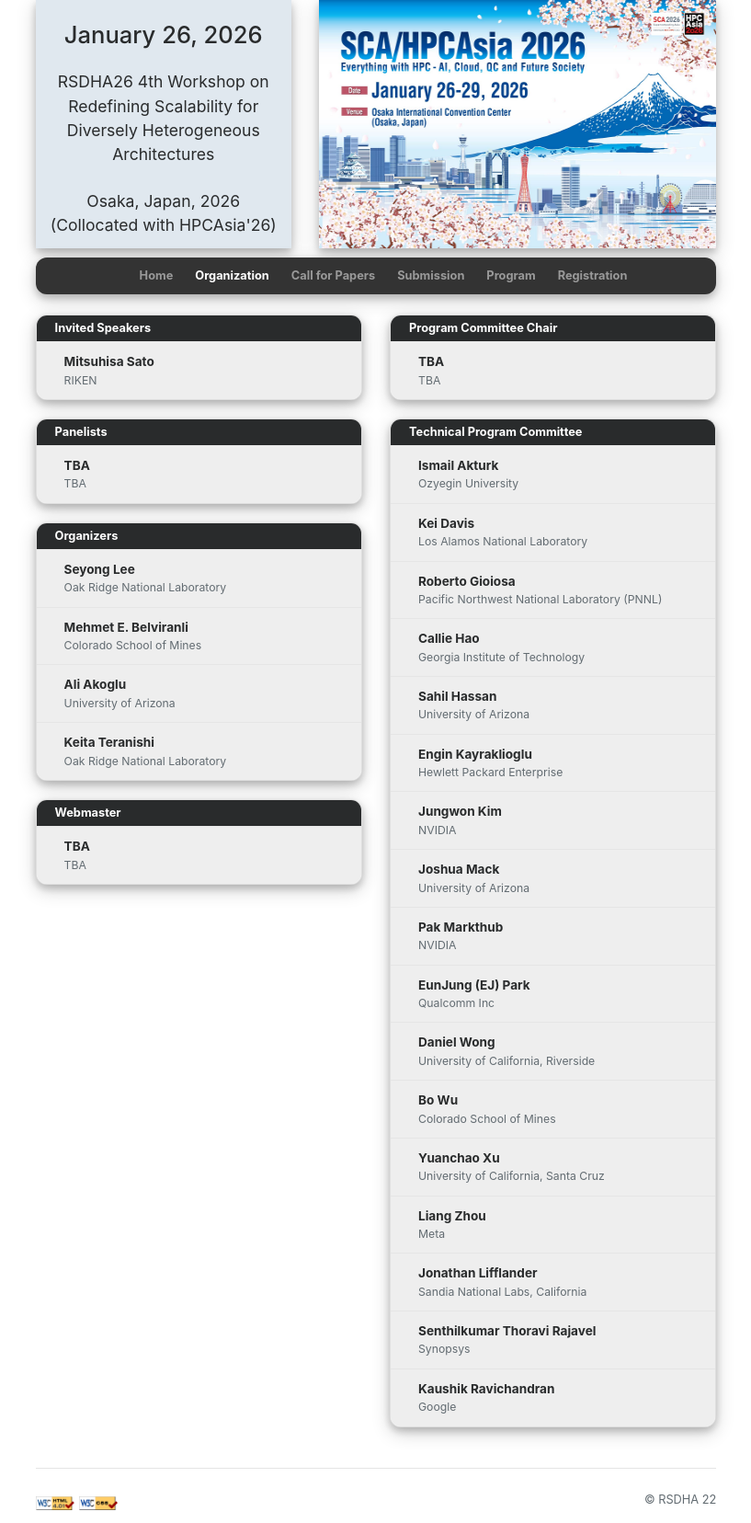
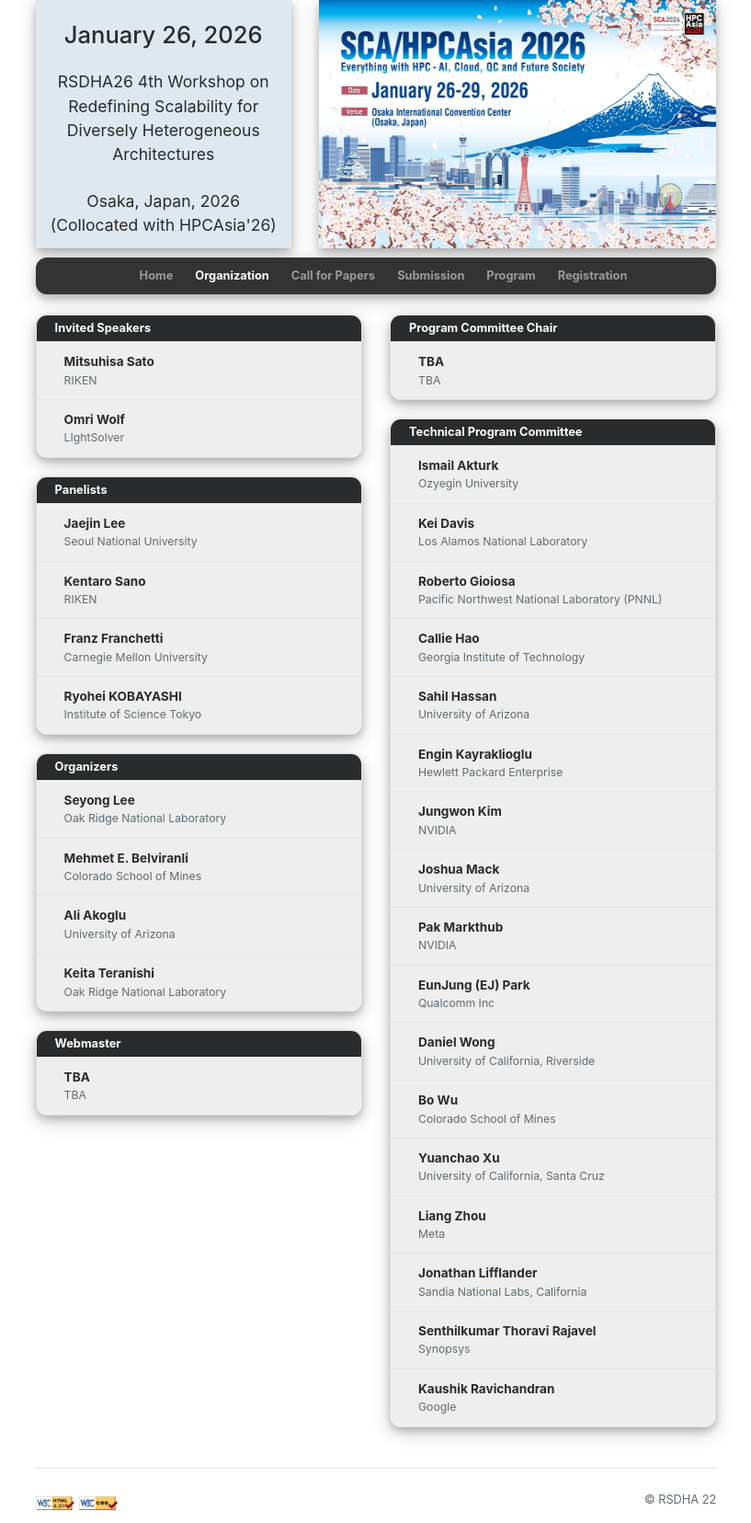
Before and after one commit to hpsslab/rsdha-26, a Jekyll site: the page built from organization.html, in a window 1280 px wide. Shown: the whole page at 92% size, without its empty margins (231-1048 px from the left). Built offline with Jekyll 4.4.1, drawn with Linux system fonts in a browser that asks for light colours; nearby versions of some CDN libraries.

Commit message:
Add missing info.

```diff
--- a/_data/conference.yml
+++ b/_data/conference.yml
@@ -95,6 +95,17 @@
 keynote_speakers:
   - name: Mitsuhisa Sato
     org: RIKEN
+  - name: Omri Wolf
+    org: LIghtSolver
+panelists:
+  - name: Jaejin Lee
+    org: Seoul National University
+  - name: Kentaro Sano
+    org: RIKEN
+  - name: Franz Franchetti
+    org: Carnegie Mellon University
+  - name: Ryohei KOBAYASHI
+    org: Institute of Science Tokyo
 #steering_committees:
 #  - name: Ulya Karpuzcu
 #    org:  University of Minnesota, Twin Cities
--- a/_data/schedule.yml
+++ b/_data/schedule.yml
@@ -13,7 +13,7 @@
     title: "Keynote 1"
     type: "presentation"
     events:
-      - title: "TBD"
+      - title: "Programming models for HPC-GPU-QPU hybrid computing"
         speakers: "Mitsuhisa Sato (RIKEN)"
   - startTime: "10:45am"
     endTime: "11:15am"
--- a/index.html
+++ b/index.html
@@ -27,7 +27,7 @@
                 <a href="https://www.sca-hpcasia2026.jp/"> HPCAsia'26</a>.
             </p>
 
-            <p> <a href=""> Official HPCAsia'26 RSDHA 2026 session webpage</a> </p>
+            <p> <a href="https://www.sca-hpcasia2026.jp/program.html"> Official HPCAsia'26 RSDHA 2026 session webpage</a> </p>
 
             <p> "Scalable computing" has governed another dimension. Contrary to the traditional
                 definition, which is often proportional to the total number of nodes or transistors working collaboratively to compute a given
--- a/organization.html
+++ b/organization.html
@@ -27,8 +27,8 @@
             <!--######### Steering ##########-->
             <div class="card">
                 <div class="card-header text-white bg-inverse"><strong>Panelists</strong></div>
-                {% if site.data.conference.steering_committees %}
-                {% for committee in site.data.conference.steering_committees %}
+                {% if site.data.conference.panelists %}
+                {% for committee in site.data.conference.panelists %}
                 <div class="card-block bg-faded committee">
                     <p><a href="{{ committee.homepage }}"><strong>{{ committee.name }}</strong></a><p>
                     <p class="card-subtitle text-muted" style="font-size: 90%;">{{ committee.org }}</p>
--- a/program.html
+++ b/program.html
@@ -61,7 +61,7 @@
         </div>
         {% endfor %}
 
-        <a href=""> Official RSDHA 2026 session webpage</a>
+        <a href="https://www.sca-hpcasia2026.jp/program.html"> Official RSDHA 2026 session webpage</a>
 
         {% include contact-us.html %}
     </div>
```
